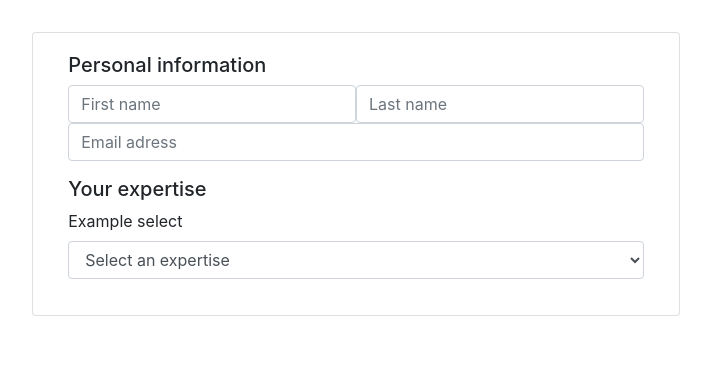
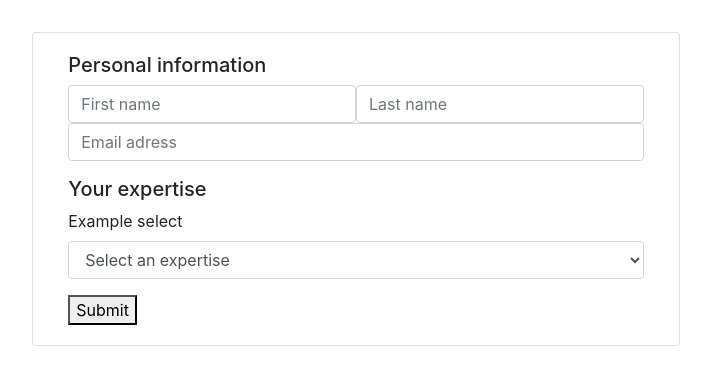
Before and after one commit to LinusBF/iv1201-frontend, a React app: page /ApplicationForm in a window 1280 px wide. Shown: the top 382 px of the page, without its empty margins (284-995 px from the left). Built offline with nearby package versions, Linux system fonts and the light colour scheme.

Commit message:
applicationForm data is available at submit

```diff
--- a/client/components/applicationForm/ApplicationForm.js
+++ b/client/components/applicationForm/ApplicationForm.js
@@ -4,6 +4,7 @@ import './ApplicationForm.css';
 import data from './fakeSingleApplicationData';
 import {Form} from 'react-bootstrap';
 import Card from 'react-bootstrap/Card';
+import {forEach} from 'react-bootstrap/cjs/ElementChildren';
 
 class ApplicationForm extends Component {
   constructor(props) {
@@ -14,14 +15,13 @@ class ApplicationForm extends Component {
     };
     this.createListOptions = this.createListOptions.bind(this);
     this.createLists = this.createLists.bind(this);
-    this.renderExpertiseList = this.renderExpertiseList.bind(this);
     this.addExpertiseRow = this.addExpertiseRow.bind(this);
+    this.handleSubmit = this.handleSubmit.bind(this);
   }
 
   addExpertiseRow(key, index){
     if (index === this.state.expSelections.length-1){
-      const oldArray = this.state.expSelections;
-      const newArray = oldArray.concat(['new item']);
+      const newArray = this.state.expSelections.concat(['new item']);
       this.setState({
         expertises: this.state.expertises,
         expSelections: newArray
@@ -32,54 +32,55 @@ class ApplicationForm extends Component {
   }
 
   createListOptions(){
-    let options = [<option>Select an expertise</option>];
+    let options = [<option key={0}>Select an expertise</option>];
     this.state.expertises.forEach((key, i) => {
-      options.push(<option key={i}>{key}</option>)
+      options.push(<option key={i+1}>{key}</option>)
     });
     return options;
   }
   createLists(array){
     const lists = [];
     array.forEach((key, index) => {
-      lists.push(<Form.Control onChange={()=>{this.addExpertiseRow(key, index)}} as="select">
+      lists.push(<Form.Control name={'expertise'} onChange={()=>{this.addExpertiseRow(key, index)}} as="select">
         {this.createListOptions()}
       </Form.Control>)
     });
     return lists;
   }
-  renderExpertiseList(){
-    return (
-      <div className="row">
-        <fieldset className={'w-100'}>
-          <Form.Group id={'optionsContainer'}>
-            <Form.Label>Example select</Form.Label>
-            {this.createLists(this.state.expSelections)}
-          </Form.Group>
-        </fieldset>
-      </div>
-    );
-  };
+
+  handleSubmit(event){
+    event.preventDefault();
+    const data = new FormData(event.target).entries();
+    let printVal;
+    while ((printVal = data.next()).done === false){
+      console.log(printVal);
+    };
+  }
 
   render() {
     return (
       <div className={'container justify-content-md-center'}>
         <Card className={'col-7'}>
           <Card.Body>
-            <Form>
+            <Form onSubmit={this.handleSubmit}>
               <h5>Personal information</h5>
-              <fieldset>
                 <div className="row">
                   <div className="col">
-                    <input type="text" id="disabledTextInput" className="form-control" placeholder="First name"/>
+                    <input type="text" name={'firstName'} className="form-control" placeholder="First name"/>
                   </div>
                   <div className="col">
-                    <input type="text" className="form-control" placeholder="Last name"/>
+                    <input type="text" name={'lastName'} className="form-control" placeholder="Last name"/>
                   </div>
                 </div>
-                <input type="email" className="form-control" placeholder="Email adress"/>
-              </fieldset>
-              <h5>Your expertise</h5>
-              {this.renderExpertiseList()}
+                <input type="email" name={'email'} className="form-control" placeholder="Email adress"/>
+                <h5>Your expertise</h5>
+                <div className="row w-100">
+                  <Form.Group id={'optionsContainer'} className={'w-100'}>
+                    <Form.Label>Example select</Form.Label>
+                    {this.createLists(this.state.expSelections)}
+                  </Form.Group>
+                </div>
+              <button type={'submit'}>Submit</button>
             </Form>
           </Card.Body>
         </Card>
```
